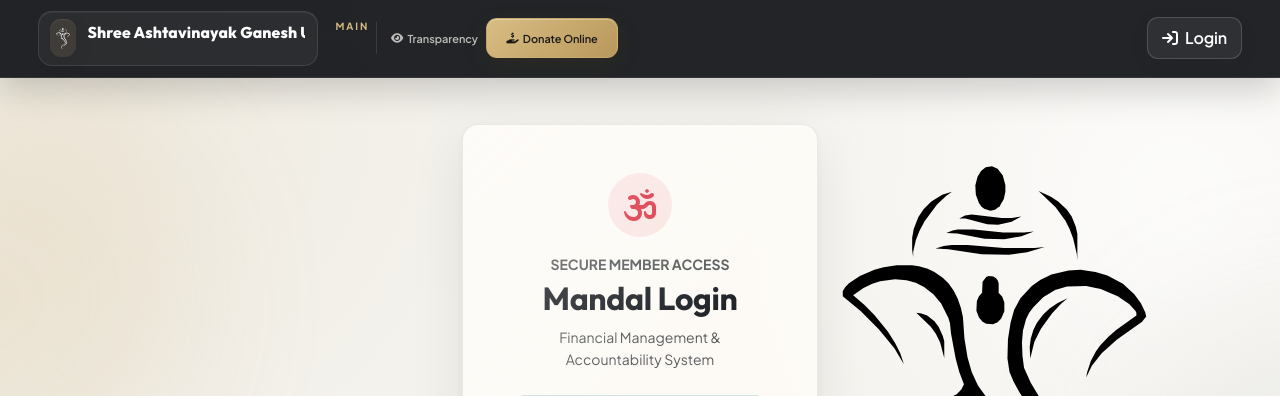
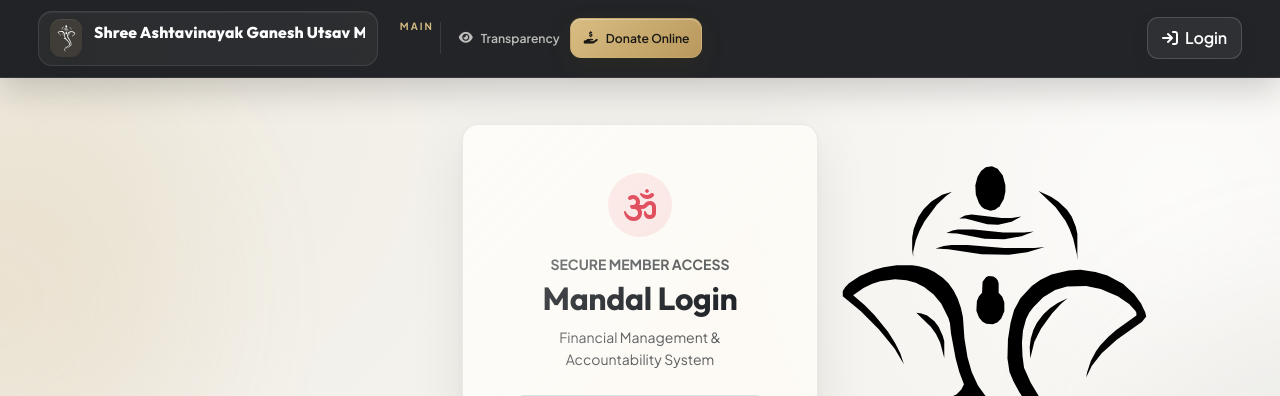
Before and after one commit to 1Y20ash/MandalFinance, a Flask app: page /auth/login in a window 1280 px wide. Shown: the top 396 px of the page. Run offline with Flask 3, Linux system fonts and the light colour scheme.

Commit message:
fix: make navbar collision-proof across all app widths

```diff
--- a/app/static/css/dynamic-navbar.css
+++ b/app/static/css/dynamic-navbar.css
@@ -1,74 +1,38 @@
-/* Dynamic responsive navbar layer. Loaded after the premium theme. */
+/* Collision-proof responsive navbar. */
 .navbar-custom .nav-shell{width:100%;max-width:1600px;margin-inline:auto;display:flex;align-items:center;gap:clamp(.45rem,1vw,1rem);min-width:0}
-.navbar-custom .navbar-brand{flex:0 1 auto;min-width:0;max-width:min(370px,38vw)}
+.navbar-custom .navbar-brand{flex:0 1 auto;min-width:0;max-width:min(370px,34vw)}
 .navbar-custom .navbar-brand .brand-copy{min-width:0;overflow:hidden}
 .navbar-custom .navbar-brand .brand-copy strong{display:block;max-width:100%;overflow:hidden;text-overflow:ellipsis;white-space:nowrap}
-.navbar-custom .navbar-collapse{flex:1 1 auto;min-width:0;display:flex!important;align-items:center;gap:clamp(.2rem,.55vw,.65rem)}
+.navbar-custom .navbar-collapse{flex:1 1 auto;min-width:0;display:flex!important;align-items:center;gap:clamp(.2rem,.45vw,.6rem);overflow:visible}
 .navbar-custom .nav-main-zone,.navbar-custom .nav-section-group,.navbar-custom .nav-user-zone{min-width:0;flex:0 1 auto}
 .navbar-custom .nav-main-zone{flex:1 1 auto}
 .navbar-custom .nav-user-zone{margin-left:auto;flex:0 0 auto}
-.navbar-custom .nav-primary-list,.navbar-custom .nav-group-list,.navbar-custom .nav-user-list{display:flex;flex-wrap:nowrap;align-items:center;min-width:0;gap:.1rem}
-.navbar-custom .nav-link{white-space:nowrap;min-width:0;padding-inline:clamp(.35rem,.6vw,.7rem)!important;font-size:clamp(.68rem,.72vw,.79rem)}
-.navbar-custom .nav-group-title{min-width:0}
-.navbar-custom .nav-section-label{max-width:100%;overflow:hidden;text-overflow:ellipsis}
+.navbar-custom .nav-primary-list,.navbar-custom .nav-group-list,.navbar-custom .nav-user-list{display:flex;flex-wrap:nowrap;align-items:center;min-width:0;gap:.08rem;margin:0!important}
+.navbar-custom .nav-link{white-space:nowrap;min-width:0;padding-inline:clamp(.34rem,.52vw,.68rem)!important;font-size:clamp(.67rem,.68vw,.79rem)}
+.navbar-custom .nav-section-label{max-width:100%;overflow:hidden;text-overflow:ellipsis;white-space:nowrap}
 
-/* 1240–1400px: compact desktop mode. */
-@media (max-width:1399.98px) and (min-width:1100px){
-  .navbar-custom .nav-shell{gap:.4rem}
-  .navbar-custom .navbar-brand{max-width:280px}
-  .navbar-custom .brand-copy strong{font-size:.8rem}
-  .navbar-custom .brand-copy small{font-size:.5rem}
-  .navbar-custom .nav-section-label{font-size:.48rem;letter-spacing:.11em;margin-left:.2rem}
-  .navbar-custom .nav-link{font-size:.68rem;padding-inline:.34rem!important;gap:.28rem}
-  .navbar-custom .nav-link i{width:12px;font-size:.68rem}
-  .navbar-custom .nav-group-title{min-width:0}
-  .navbar-custom .user-name{max-width:75px}
+/* Full desktop only: enough room for the complete hierarchy. */
+@media(min-width:1280px){
+ .navbar-custom .nav-shell{gap:.75rem}.navbar-custom .navbar-brand{max-width:340px}.navbar-custom .brand-copy strong{font-size:.88rem}.navbar-custom .nav-link{font-size:.76rem;padding-inline:.52rem!important}
 }
 
-/* Below 1100px, never squeeze/overlap desktop navigation: use one clean
-   Bootstrap collapse panel. This also works when the app shell itself is resized. */
-@media (max-width:1099.98px){
-  body{padding-top:70px}
-  .navbar-custom{min-height:70px;padding-block:.55rem!important}
-  .navbar-custom .nav-shell{flex-wrap:wrap}
-  .navbar-custom .navbar-brand{flex:1 1 auto;max-width:calc(100% - 54px)}
-  .navbar-custom .navbar-toggler{display:block;flex:0 0 44px}
-  .navbar-custom .navbar-collapse{display:none!important;flex-basis:100%;width:100%;flex-direction:column;align-items:stretch;gap:.3rem;margin-top:.45rem;padding:.75rem;border:1px solid rgba(255,255,255,.12);border-radius:18px;background:rgba(21,23,27,.985);box-shadow:0 22px 55px rgba(0,0,0,.34);backdrop-filter:blur(24px) saturate(120%);-webkit-backdrop-filter:blur(24px) saturate(120%);overflow-y:auto;overflow-x:hidden;max-height:calc(100vh - 82px)}
-  .navbar-custom .navbar-collapse.show{display:flex!important}
-  .navbar-custom .nav-main-zone,.navbar-custom .nav-section-group,.navbar-custom .nav-user-zone{width:100%;display:flex;flex-direction:column;align-items:stretch;gap:.1rem;margin:0}
-  .navbar-custom .nav-primary-list,.navbar-custom .nav-group-list,.navbar-custom .nav-user-list{width:100%;flex-direction:column;align-items:stretch;gap:.12rem}
-  .navbar-custom .nav-section-label{height:auto;margin:.35rem 0 .12rem .3rem;padding:0 0 .3rem;border:0;border-bottom:1px solid rgba(255,255,255,.07);font-size:.56rem;letter-spacing:.13em}
-  .navbar-custom .nav-link,.navbar-custom .login-pill{width:100%;justify-content:flex-start;min-height:44px;padding:.58rem .7rem!important;font-size:.84rem}
-  .navbar-custom .nav-link i{width:19px;font-size:.78rem}
-  .navbar-custom .nav-link.donate-link{justify-content:center;margin:.25rem 0!important}
-  .navbar-custom .nav-group-title{justify-content:space-between!important}
-  .navbar-custom .nav-group-title::after{margin-left:auto}
-  .navbar-custom .nav-user-zone{padding-bottom:.2rem}
-  .navbar-custom .navbar-collapse .dropdown-menu{position:static!important;float:none!important;width:100%;min-width:0;margin:.2rem 0 .35rem!important}
+/* 992-1279px: collapse instead of squeezing controls into each other. */
+@media(min-width:992px) and (max-width:1279.98px){
+ .navbar-custom{min-height:68px;padding-block:.52rem!important}.navbar-custom .nav-shell{flex-wrap:wrap}.navbar-custom .navbar-brand{flex:1 1 auto;max-width:calc(100% - 58px)}
+ .navbar-custom .navbar-toggler{display:block!important;flex:0 0 44px;width:44px;height:44px}
+ .navbar-custom .navbar-collapse{display:none!important;flex-basis:100%;width:100%;flex-direction:column;align-items:stretch;gap:.25rem;margin-top:.45rem;padding:.7rem;border:1px solid rgba(255,255,255,.12);border-radius:18px;background:rgba(21,23,27,.985);box-shadow:0 22px 55px rgba(0,0,0,.34);backdrop-filter:blur(24px);-webkit-backdrop-filter:blur(24px);overflow-y:auto;overflow-x:hidden;max-height:calc(100vh - 80px)}
+ .navbar-custom .navbar-collapse.show{display:flex!important}.navbar-custom .nav-main-zone,.navbar-custom .nav-section-group,.navbar-custom .nav-user-zone{width:100%;display:flex;flex-direction:column;align-items:stretch;gap:.08rem;margin:0}
+ .navbar-custom .nav-primary-list,.navbar-custom .nav-group-list,.navbar-custom .nav-user-list{width:100%;flex-direction:column;align-items:stretch;gap:.1rem}.navbar-custom .nav-section-label{height:auto;margin:.35rem 0 .12rem .3rem;padding:0 0 .3rem;border:0;border-bottom:1px solid rgba(255,255,255,.07);font-size:.55rem;letter-spacing:.13em}
+ .navbar-custom .nav-link,.navbar-custom .login-pill{width:100%;justify-content:flex-start;min-height:44px;padding:.58rem .7rem!important;font-size:.84rem}.navbar-custom .nav-link i{width:19px;font-size:.78rem}.navbar-custom .nav-link.donate-link{justify-content:center;margin:.25rem 0!important}.navbar-custom .nav-group-title{justify-content:space-between!important}.navbar-custom .nav-group-title::after{margin-left:auto}.navbar-custom .navbar-collapse .dropdown-menu{position:static!important;float:none!important;width:100%;min-width:0;margin:.15rem 0 .35rem!important}
 }
 
-@media (max-width:575.98px){
-  body{padding-top:64px}
-  .navbar-custom{min-height:64px;padding:.42rem .55rem!important}
-  .navbar-custom .navbar-brand{padding:.3rem .42rem!important;gap:.45rem}
-  .navbar-custom .brand-mark{width:32px;height:32px;border-radius:9px;font-size:1rem}
-  .navbar-custom .brand-copy strong{font-size:.68rem;line-height:1.1;max-width:calc(100vw - 115px)}
-  .navbar-custom .brand-copy small{font-size:.46rem;letter-spacing:.09em;margin-top:.15rem}
-  .navbar-custom .navbar-toggler{width:40px;height:40px;flex-basis:40px}
-  .navbar-custom .navbar-collapse{padding:.6rem;border-radius:16px;max-height:calc(100vh - 74px)}
-  .navbar-custom .nav-link{min-height:42px;font-size:.8rem}
+/* <=991px: same clean collapse for phones/tablets. */
+@media(max-width:991.98px){
+ body{padding-top:68px}.navbar-custom{min-height:68px;padding-block:.5rem!important}.navbar-custom .nav-shell{flex-wrap:wrap}.navbar-custom .navbar-brand{flex:1 1 auto;max-width:calc(100% - 54px)}.navbar-custom .navbar-toggler{display:block!important;flex:0 0 44px;width:44px;height:44px}
+ .navbar-custom .navbar-collapse{display:none!important;flex-basis:100%;width:100%;flex-direction:column;align-items:stretch;gap:.25rem;margin-top:.45rem;padding:.7rem;border:1px solid rgba(255,255,255,.12);border-radius:18px;background:rgba(21,23,27,.985);box-shadow:0 22px 55px rgba(0,0,0,.34);backdrop-filter:blur(24px);-webkit-backdrop-filter:blur(24px);overflow-y:auto;overflow-x:hidden;max-height:calc(100vh - 80px)}
+ .navbar-custom .navbar-collapse.show{display:flex!important}.navbar-custom .nav-main-zone,.navbar-custom .nav-section-group,.navbar-custom .nav-user-zone{width:100%;display:flex;flex-direction:column;align-items:stretch;gap:.08rem;margin:0}.navbar-custom .nav-primary-list,.navbar-custom .nav-group-list,.navbar-custom .nav-user-list{width:100%;flex-direction:column;align-items:stretch;gap:.1rem}.navbar-custom .nav-section-label{height:auto;margin:.35rem 0 .12rem .3rem;padding:0 0 .3rem;border:0;border-bottom:1px solid rgba(255,255,255,.07);font-size:.55rem;letter-spacing:.13em}.navbar-custom .nav-link,.navbar-custom .login-pill{width:100%;justify-content:flex-start;min-height:44px;padding:.58rem .7rem!important;font-size:.84rem}.navbar-custom .nav-link i{width:19px;font-size:.78rem}.navbar-custom .nav-link.donate-link{justify-content:center;margin:.25rem 0!important}.navbar-custom .nav-group-title{justify-content:space-between!important}.navbar-custom .nav-group-title::after{margin-left:auto}.navbar-custom .navbar-collapse .dropdown-menu{position:static!important;float:none!important;width:100%;min-width:0;margin:.15rem 0 .35rem!important}
 }
-
-@media (max-height:620px) and (min-width:1100px){
-  .navbar-custom .nav-section-label{display:none}
-  .navbar-custom .nav-link{min-height:38px}
-}
-
-/* ResizeObserver state classes allow an embedded/PWA shell to react to its
-   own available width, not just window.innerWidth. */
-.navbar-custom.nav-width-compact .nav-section-label{font-size:.48rem}
-.navbar-custom.nav-width-compact .nav-link{font-size:.68rem;padding-inline:.34rem!important}
-.navbar-custom.nav-width-tight .navbar-collapse{display:none!important}
-.navbar-custom.nav-width-tight .navbar-collapse.show{display:flex!important}
-
+@media(max-width:575.98px){body{padding-top:64px}.navbar-custom{min-height:64px;padding:.4rem .55rem!important}.navbar-custom .navbar-brand{padding:.3rem .42rem!important;gap:.45rem}.navbar-custom .brand-mark{width:32px;height:32px;border-radius:9px}.navbar-custom .brand-copy strong{font-size:.67rem;line-height:1.1;max-width:calc(100vw - 115px)}.navbar-custom .brand-copy small{font-size:.46rem;letter-spacing:.09em;margin-top:.15rem}.navbar-custom .navbar-toggler{width:40px;height:40px;flex-basis:40px}.navbar-custom .navbar-collapse{padding:.58rem;border-radius:16px;max-height:calc(100vh - 74px)}.navbar-custom .nav-link{min-height:42px;font-size:.8rem}}
+@media(max-height:620px) and (min-width:1280px){.navbar-custom .nav-section-label{display:none}.navbar-custom .nav-link{min-height:38px}}
+.navbar-custom.nav-width-compact .nav-section-label{font-size:.5rem}.navbar-custom.nav-width-tight .navbar-collapse{display:none!important}.navbar-custom.nav-width-tight .navbar-collapse.show{display:flex!important}
 @media(prefers-reduced-motion:reduce){.navbar-custom,.navbar-custom *{transition-duration:.01ms!important;animation-duration:.01ms!important;animation-iteration-count:1!important}}
```
